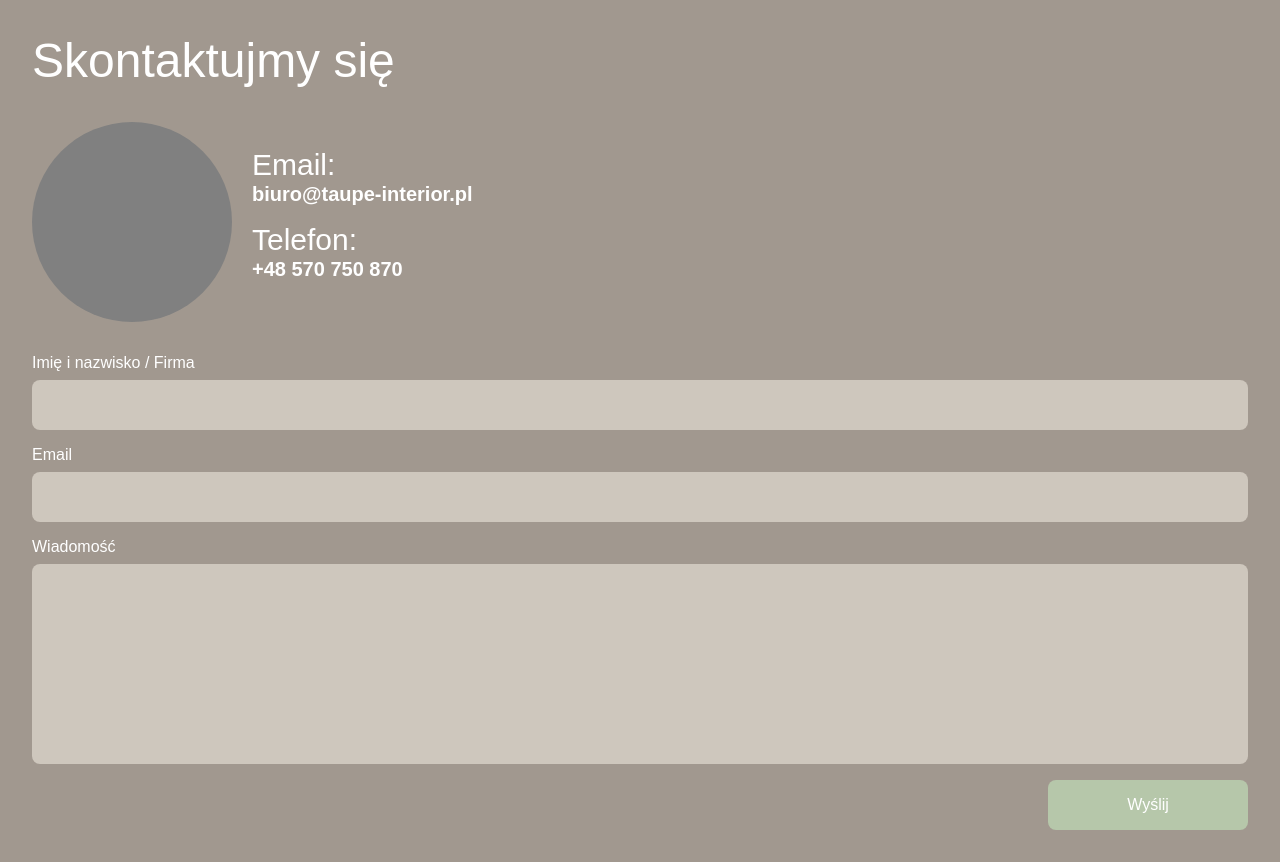
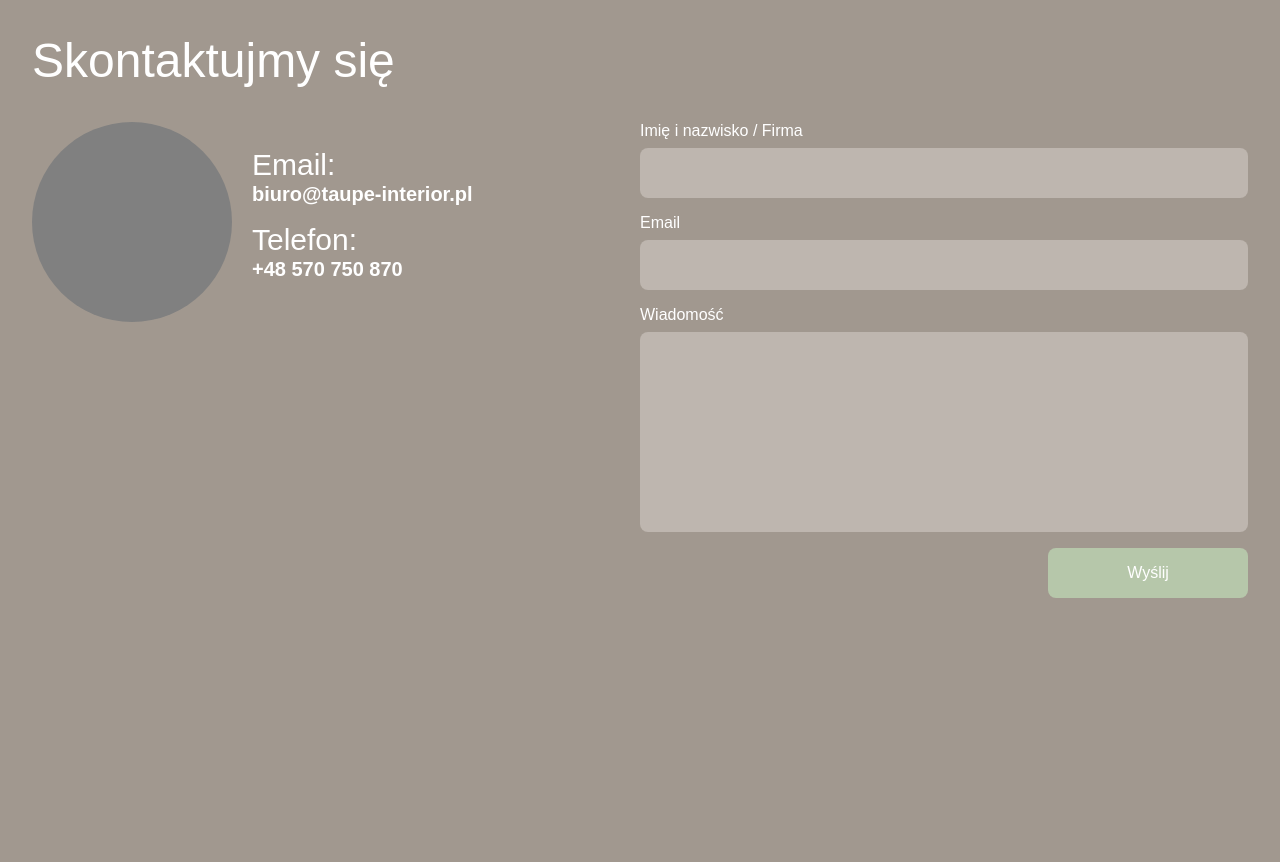
Before and after one commit to thewalczi/taupe-interior, a React (Vite) app: page / in a window 1280 px wide. Shown: the part 2400-3262 px from the top of the page. After the commit the page ends 3030 px from the top, so only its background shows below. Built offline with nearby package versions, Linux system fonts and the light colour scheme; no server answers; a web font is replaced by a local one.

Commit message:
add color to validation messages, make contact section responsive

```diff
--- a/src/components/header/header.module.scss
+++ b/src/components/header/header.module.scss
@@ -26,7 +26,7 @@
     top 0.3s;
 
   &--scrolled {
-    background: var(--color-primary);
+    background: var(--color-taupe-500);
     box-shadow: 0 1.2rem 3rem rgba(0, 0, 0, 0.5);
   }
 }
--- a/src/sections/Contact/Contact.page.tsx
+++ b/src/sections/Contact/Contact.page.tsx
@@ -50,14 +50,14 @@ export const ContactPage = () => {
     <section className={styles.container} id={'contact'}>
       <div className={styles.wrapper}>
         <h2>Skontaktujmy się</h2>
-        <div className={styles.contact}>
-          <div className={styles['contact-image']} />
-          <div className={styles['contact-info']}>
-            <div className={styles['contact-info__email']}>
+        <div className={styles.details}>
+          <div className={styles['details-image']} />
+          <div className={styles['details-info']}>
+            <div className={styles['details-info__email']}>
               <h4>Email:</h4>
               <p>biuro@taupe-interior.pl</p>
             </div>
-            <div className={styles['contact-info__phone']}>
+            <div className={styles['details-info__phone']}>
               <h4>Telefon:</h4>
               <p>+48 570 750 870</p>
             </div>
--- a/src/sections/Contact/contact.module.scss
+++ b/src/sections/Contact/contact.module.scss
@@ -4,7 +4,6 @@
   padding: 3.2rem;
   max-width: var(--container__max-width);
   margin: 0 auto;
-  // min-height: 100vh;
   display: flex;
 }
 
@@ -21,19 +20,17 @@
     flex: 0 0 100%;
   }
 
-  > div {
-    flex: 0 0 50%;
-  }
-
-  .contact {
-    $contact__height: 20rem;
-
+  .details {
     display: flex;
     align-items: center;
     position: relative;
     height: 20rem;
     flex: 1 1 100%;
-    margin-left: min(30%, 220px);
+    padding-left: min(35%, 220px);
+
+    @include breakpoint('lg') {
+      flex: 1 1 auto;
+    }
 
     &-image {
       width: 20rem;
@@ -44,8 +41,7 @@
       border-radius: 50%;
       position: absolute;
       top: 0;
-      right: 100%;
-      transform: translateX(-10%);
+      transform: translateX(-110%);
     }
 
     &-info {
@@ -70,6 +66,10 @@
     gap: 1.6rem;
     width: 100%;
 
+    @include breakpoint('lg') {
+      flex: 0 0 50%;
+    }
+
     &-group {
       display: flex;
       flex-direction: column;
@@ -83,16 +83,20 @@
 
     input,
     textarea {
-      background-color: var(--color-secondary);
+      background-color: var(--color-taupe-300);
       border: none;
       border-radius: 0.8rem;
       color: white;
       padding: 1.6rem;
       font-size: 1.6rem;
+      box-shadow: none;
+      transition:
+        box-shadow 0.3s,
+        background-color 0.3s;
 
       &:focus {
+        background-color: var(--color-taupe-100);
         outline: none;
-        box-shadow: 0 0 0 0.2rem var(--color-action);
       }
     }
 
@@ -101,8 +105,14 @@
       resize: none;
     }
 
+    p {
+      color: #cc0000;
+      font-size: 1.4rem;
+      margin: 0;
+    }
+
     button {
-      background-color: var(--color-action);
+      background-color: var(--color-sage-100);
       color: white;
       border: none;
       border-radius: 0.8rem;
@@ -111,6 +121,11 @@
       cursor: pointer;
       width: 20rem;
       align-self: flex-end;
+      transition: background-color 0.3s;
+
+      &:hover {
+        background-color: var(--color-sage-300);
+      }
     }
   }
 }
--- a/src/sections/Portfolio/portfolio.module.scss
+++ b/src/sections/Portfolio/portfolio.module.scss
@@ -62,7 +62,7 @@ $item__padding: 2.4rem;
     height: 100%;
     opacity: 0;
     transition: opacity 0.3s;
-    background-color: var(--color-primary);
+    background-color: var(--color-taupe-500);
   }
 
   > span {
@@ -107,7 +107,7 @@ $item__padding: 2.4rem;
     gap: 2.4rem;
 
     button {
-      background-color: var(--color-action);
+      background-color: var(--color-sage-100);
       color: white;
       border: none;
       cursor: pointer;
--- a/src/styles/_variables.scss
+++ b/src/styles/_variables.scss
@@ -1,8 +1,15 @@
 @use 'mixins' as *;
 :root {
-  --color-primary: #a1988f;
-  --color-secondary: #cec7bd;
-  --color-action: #b6c7aa;
+  --color-taupe-100: #cec7bd;
+  --color-taupe-300: #beb6af;
+  --color-taupe-500: #a1988f;
+  --color-taupe-800: #7b7369;
+
+  --color-sage-100: #b6c7aa;
+  --color-sage-300: #9db08e;
+  --color-sage-500: #8e9a7d;
+  --color-sage-800: #5c6a4f;
+
   --container__padding-horizontal: 1.6rem;
   --container__max-width: 144rem;
 
--- a/src/styles/index.scss
+++ b/src/styles/index.scss
@@ -15,7 +15,7 @@ body {
 }
 
 body {
-  background-color: var(--color-primary);
+  background-color: var(--color-taupe-500);
 }
 
 * {
```
Also changed, not shown: src/App.tsx (+4 -4 lines).
